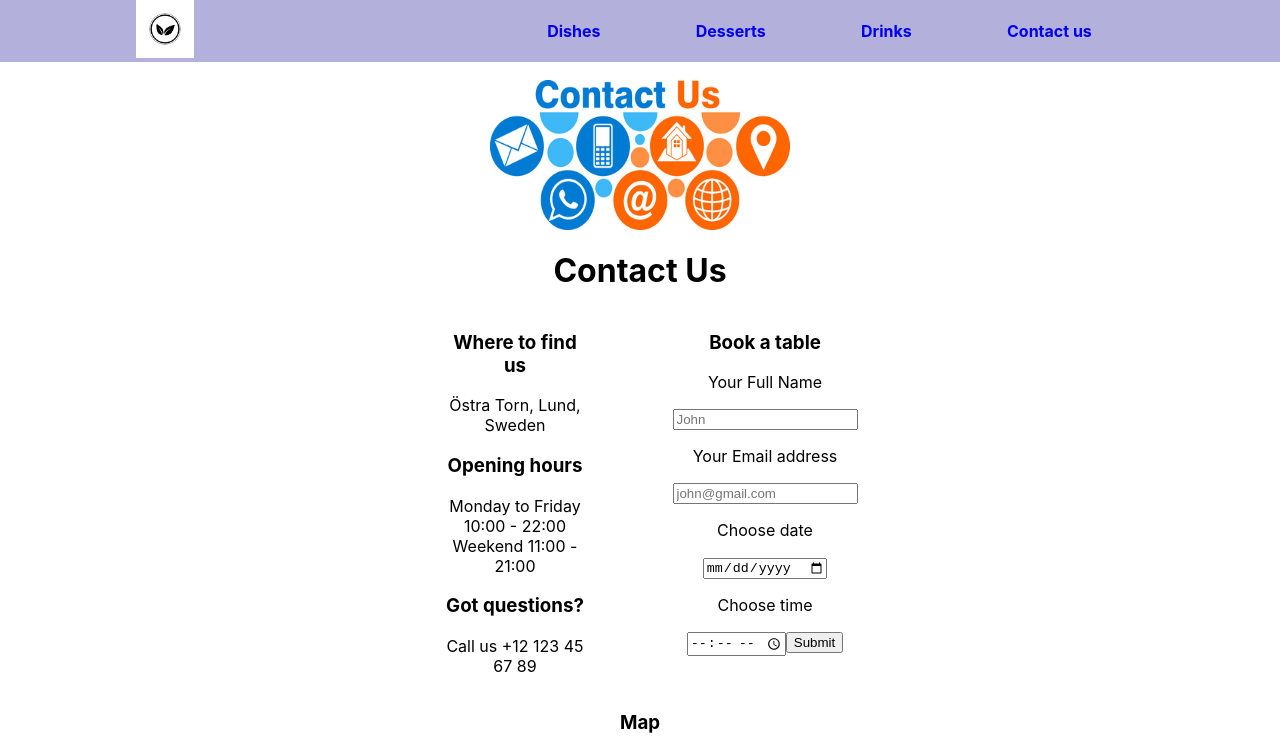
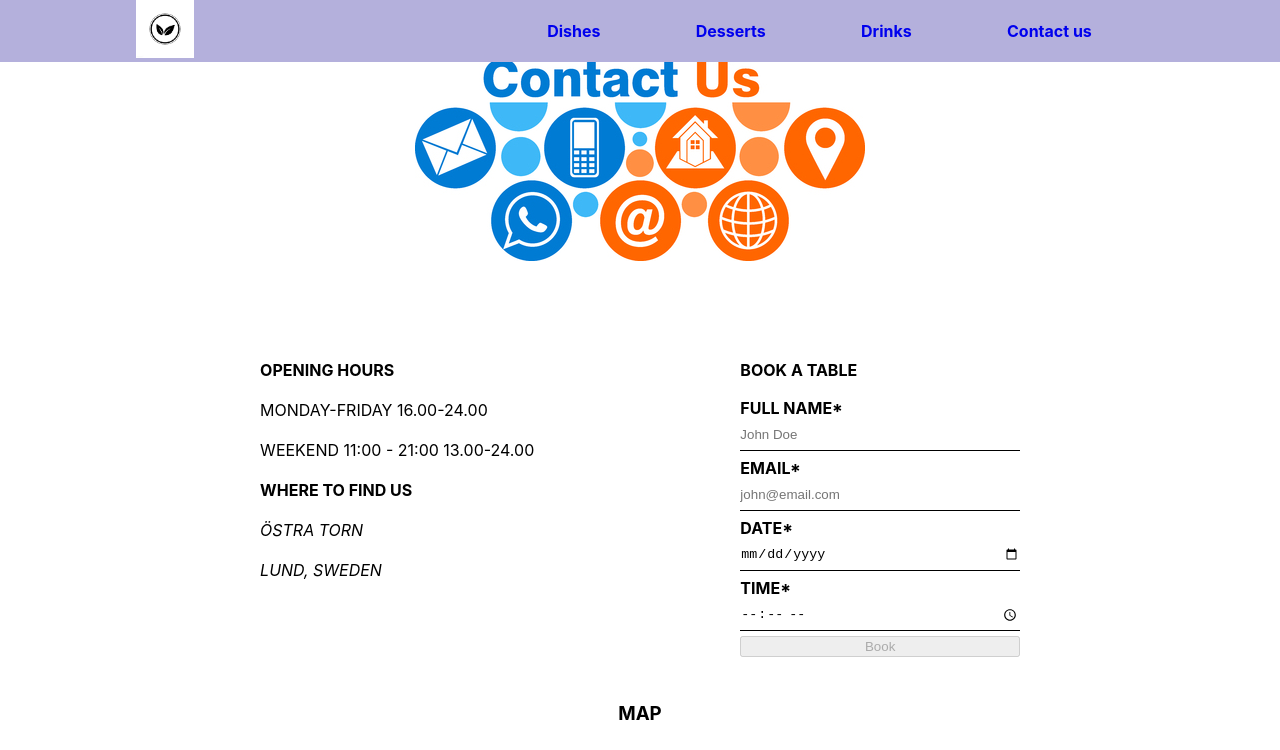
Before and after one commit to sailathatammana/tastify, a React (Create React App) app: page /contact in a window 1280 px wide. Shown: the top 750 px of the page. Built offline with nearby package versions, Linux system fonts and the light colour scheme.

Commit message:
Contact CSS fixed

```diff
--- a/src/components/BookingForm.jsx
+++ b/src/components/BookingForm.jsx
@@ -1,21 +1,54 @@
+import { useState } from "react";
+
+import Input from "./Input";
+import { inputName, inputEmail, inputDate, inputTime } from "../data/contact";
+
 export default function BookingForm() {
-  function Book(event) {
+  const [name, setName] = useState("");
+  const [email, setEmail] = useState("");
+  const [date, setDate] = useState("");
+  const [time, setTime] = useState("");
+
+  const isDisabled = !(name && email && date && time);
+
+  function submitForm(event) {
     event.preventDefault();
-    alert("Your booking request is saved");
+    resetState();
+    alert("Your booking request is saved!");
+  }
+
+  function resetState() {
+    setName("");
+    setEmail("");
+    setDate("");
+    setTime("");
   }
 
   return (
-    <form onSubmit={(event) => Book(event)}>
-      <h3>Book a table</h3>
-      <p>Your Full Name</p>
-      <input type="text" placeholder="John" />
-      <p>Your Email address</p>
-      <input type="email" placeholder="john@gmail.com" />
-      <p>Choose date</p>
-      <input type="date" name="" id="" />
-      <p>Choose time</p>
-      <input type="time" />
-      <button>Submit</button>
-    </form>
+    <section className="booking">
+      <h2>Book a table</h2>
+      <form className="booking-form">
+        <Input hook={[name, setName]} HTMLParameters={inputName}>
+          Full Name*
+        </Input>
+        <Input hook={[email, setEmail]} HTMLParameters={inputEmail}>
+          Email*
+        </Input>
+        <Input hook={[date, setDate]} HTMLParameters={inputDate}>
+          Date*
+        </Input>
+        <Input hook={[time, setTime]} HTMLParameters={inputTime}>
+          Time*
+        </Input>
+        <button
+          type="submit"
+          className="button submit-btn"
+          disabled={isDisabled}
+          onClick={(event) => submitForm(event)}
+        >
+          Book
+        </button>
+      </form>
+    </section>
   );
 }
--- a/src/components/ContactInfo.jsx
+++ b/src/components/ContactInfo.jsx
@@ -1,18 +1,14 @@
 export default function ContactInfo() {
   return (
     <div className="info">
-      <section>
-        <h3>Where to find us</h3>
-        <p>Östra Torn, Lund, Sweden</p>
-      </section>
-      <section>
-        <h3>Opening hours</h3>
-        <p>Monday to Friday 10:00 - 22:00 Weekend 11:00 - 21:00</p>
-      </section>
-      <section>
-        <h3>Got questions?</h3>
-        <p>Call us +12 123 45 67 89 </p>
-      </section>
+      <h2>Opening hours</h2>
+      <p>Monday-Friday 16.00-24.00</p>
+      <p>Weekend 11:00 - 21:00 13.00-24.00</p>
+      <h2>Where to find us</h2>
+      <address>
+        <p>Östra Torn</p>
+        <p>Lund, Sweden</p>
+      </address>
     </div>
   );
 }
--- /dev/null
+++ b/src/components/Input.jsx
@@ -0,0 +1,17 @@
+export default function Input({ children, hook, HTMLParameters }) {
+  const { placeholder, type, required } = HTMLParameters;
+  const [state, setState] = hook;
+
+  return (
+    <label>
+      {children}
+      <input
+        onChange={(event) => setState(event.target.value)}
+        type={type}
+        placeholder={placeholder}
+        value={state}
+        required={required}
+      />
+    </label>
+  );
+}
--- /dev/null
+++ b/src/data/contact.js
@@ -0,0 +1,23 @@
+export const inputName = {
+  type: "text",
+  placeholder: "John Doe",
+  required: true,
+};
+
+export const inputEmail = {
+  type: "email",
+  placeholder: "john@email.com",
+  required: true,
+};
+
+export const inputDate = {
+  type: "date",
+  plceholder: "DD.MM.YYYY",
+  required: true,
+};
+
+export const inputTime = {
+  type: "time",
+  plceholder: "HH.MM",
+  required: true,
+};
--- a/src/pages/ContactPage.jsx
+++ b/src/pages/ContactPage.jsx
@@ -6,21 +6,18 @@ import BookingForm from "../components/BookingForm";
 
 export default function ContactPage() {
   return (
-    <div className="contact">
-      <img
-        className="contact-hero"
-        src={Contact}
-        alt="a young woman and nature"
-      />
-      <h1>Contact Us</h1>
-      <div className="contact-content">
+    <article className="contact">
+      <section className="hero">
+        <img className="image" src={Contact} alt="Product" />
+      </section>
+      <section className="content-section">
         <ContactInfo />
         <BookingForm />
-      </div>
+      </section>
       <div className="contact-map">
         <h3>Map</h3>
         <img src={Map} alt="Restaurant map" />
       </div>
-    </div>
+    </article>
   );
 }
--- a/src/styles/contactPage.css
+++ b/src/styles/contactPage.css
@@ -1,61 +1,57 @@
-.contact-hero {
-  margin-top: 80px;
-  width: 300px;
-  height: 150px;
+.hero {
+  height: 40vh;
+  display: grid;
+  justify-content: center;
+  align-content: center;
+  overflow: hidden;
 }
 
-.contact {
-  width: 100vw;
-  display: grid;
-  justify-items: center;
-  align-items: center;
-  background-color: var(--color-yellow);
-  margin: 0;
-  padding: 0;
+.image {
+  max-width: 70vw;
+  height: auto;
+  object-fit: contain;
+  object-position: center;
 }
 
-.contact h1 {
-  text-align: center;
+.content-section {
+  margin: 20px auto;
+  width: 90vw;
+  display: grid;
+  grid-auto-flow: row;
+  justify-content: stretch;
+  grid-gap: 5px;
+  line-height: 1.5;
+  text-transform: uppercase;
 }
 
-.contact-content {
-  display: grid;
-  justify-content: center;
-  justify-items: center;
-  text-align: center;
-  align-items: center;
-  max-width: 300px;
+.content-section > * {
+  padding: 5px;
 }
 
-.contact-map {
-  display: grid;
-  justify-items: center;
-  text-align: center;
-  align-items: center;
-  max-width: 300px;
+.content-section input {
+  background: inherit;
 }
 
-.contact-map img {
-  width: 300px;
-  height: auto;
-  margin-bottom: var(--space-medium);
+.content-section h2 {
+  font-size: var(--font-size-big);
 }
 
-.info section {
-  margin-bottom: var(--space-bigger);
+.content-section b {
+  display: block;
 }
+
 .booking-form {
   display: grid;
   grid-template-rows: auto;
-  grid-gap: 10px;
+  grid-gap: 5px;
   min-width: 250px;
 }
 
 .booking-form input {
   border: none;
   border-bottom: 1px solid black;
-  padding: 5px;
-  min-height: 45px;
+  padding: 0px;
+  min-height: 30px;
   min-width: -webkit-fill-available;
 }
 
@@ -63,18 +59,29 @@ label {
   font-weight: bold;
 }
 
-small {
-  text-transform: initial;
+.contact-map {
+  margin: 20px auto;
+  width: 90vw;
+  display: grid;
+  grid-auto-flow: row;
+  justify-content: stretch;
+  grid-gap: 5px;
+  line-height: 1.5;
+  text-transform: uppercase;
+}
+.contact-map h3 {
+  text-align: center;
 }
 
-@media (min-width: 900px) {
-  .contact-content {
-    display: grid;
-    grid-template-columns: repeat(2, 50%);
-    grid-column-gap: 100px;
-    grid-row-gap: var(--space-bigger);
-    align-items: flex-start;
-    padding-left: 150px;
-    padding-right: 150px;
+.contact-map img {
+  width: 300px;
+  height: auto;
+  margin: 0 auto;
+}
+
+@media (min-width: 750px) {
+  .content-section {
+    grid-auto-flow: column;
+    justify-content: space-evenly;
   }
 }
--- a/src/styles/productSection.css
+++ b/src/styles/productSection.css
@@ -48,6 +48,11 @@
 }
 
 @media (min-width: 900px) {
+  .section-products {
+    max-width: 960px;
+    margin: 0 auto;
+  }
+
   .section-products article {
     grid-column-gap: 96px;
   }
```
